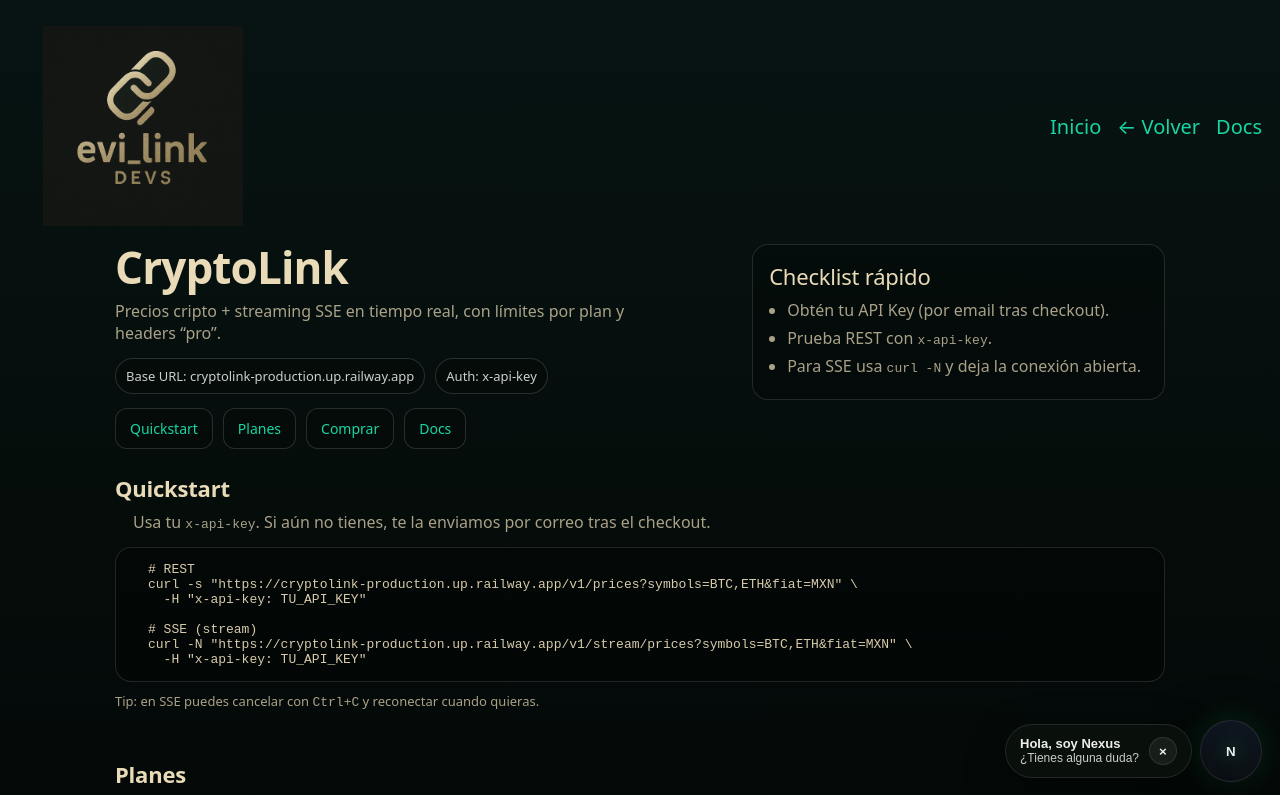
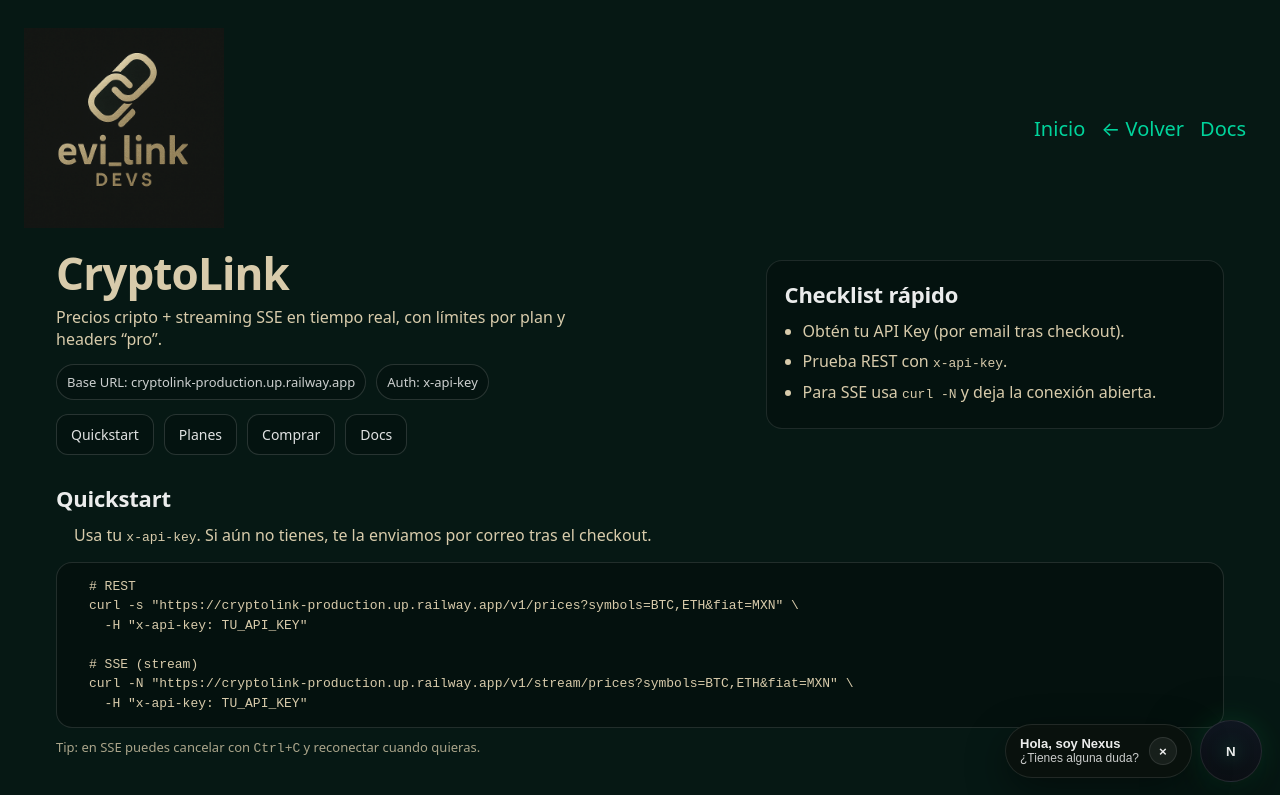
Before and after one commit to IanMartin16/evilink, a Next.js app: page /products/cryptolink in a window 1280 px wide. Shown: the top 795 px of the page. Built offline with nearby package versions, Linux system fonts and the light colour scheme.

Commit message:
Add some info updates

```diff
--- a/app/data/products.ts
+++ b/app/data/products.ts
@@ -23,7 +23,7 @@ export const PRODUCTOS: Producto[] = [
       "Stripe webhooks → email + DB",
     ],
     tag: "Railway · Stripe · Resend · Postgres",
-    links: [{ label: "Landing + Docs →", href: "/productos/cryptolink" }],
+    links: [{ label: "Landing + Docs →", href: "/products/cryptolink" }],
     destacado: true,
   },
   {
--- a/app/products/cryptolink/cryptolink.module.css
+++ b/app/products/cryptolink/cryptolink.module.css
@@ -1,6 +1,6 @@
 .page{
   min-height: 100vh;
-  padding: 28px 18px 40px;
+  padding: 26px 18px 42px;
   color: rgba(234,219,184,.92);
 
   /* Midnight green vibe (sin glass raro) */
@@ -12,15 +12,6 @@
 }
 
 /* Header */
-.header{
-  max-width: 1050px;
-  margin: 0 auto 6px;
-  display: flex;
-  align-items: center;
-  justify-content: space-between;
-  gap: 16px;
-}
-
 .brand{
   display: flex;
   align-items: center;
@@ -49,11 +40,7 @@
 
 /* Hero */
 .hero{
-  max-width: 1050px;
-  margin: 0 auto 6px;
-  display: grid;
-  grid-template-columns: 1.2fr .8fr;
-  gap: 18px;
+  padding: 4px 0 10px;
 }
 
 @media (max-width: 900px){
@@ -129,42 +116,12 @@
 
 /* Secciones */
 .section{
-  max-width: 1050px;
-  margin: 0 auto;
   padding: 18px 0;
-}
-
-.h2{
-  margin: 0 0 8px;
-  font-size: 22px;
-  letter-spacing: -0.01em;
 }
 
 .p{
   margin: 0;
   color: rgba(234,219,184,.92);
-}
-
-.panel{
-  border: 1px solid rgba(255,255,255,.12);
-  background: rgba(0,0,0,.22);
-  border-radius: 16px;
-  padding: 16px 16px;
-}
-
-.panelTitle{
-  font-weight: 700;
-  margin-bottom: 10px;
-  color: rgba(255,255,255,.92);
-}
-
-.list{
-  margin: 0;
-  padding-left: 18px;
-  color: rgba(234,219,184,.92);
-}
-.list li{
-  margin: 6px 0;
 }
 
 .codeBox{
@@ -343,3 +300,132 @@
   cursor: not-allowed;
   transform: none;
 }
+
+.page{
+  min-height: 100vh;
+  padding: 28px 18px 40px;
+  color: rgba(234,219,184,.92);
+  background:
+    radial-gradient(900px 450px at 15% 10%, rgba(0, 229, 168, .13), transparent 0%),
+    radial-gradient(700px 380px at 85% 15%, rgba(0, 179, 122, .10), transparent 0%),
+    radial-gradient(800px 500px at 50% 90%, rgba(0, 120, 90, .08), transparent 0%),
+    #061814;
+}
+
+/* ✅ nuevo: contenedor maestro */
+.container{
+  max-width: 1200px;
+  width: 100%;
+  margin: 0 auto;
+  padding: 0 16px;
+}
+
+@media (max-width: 640px) {
+  .container{ padding: 0 24px; }
+}
+
+/* Header local (sin herencia global) */
+.header{
+  margin-bottom: 18px;
+}
+
+.headerShell{
+  display: flex;
+  align-items: center;
+  justify-content: space-between;
+  gap: 16px;
+}
+
+.headerRow{
+  max-width: 1050px;
+  margin: 0 auto;
+  padding: 0 18px;               /* igual que tu page padding horizontal */
+  display: flex;
+  align-items: center;
+  justify-content: space-between;
+  gap: 16px;
+}
+.headerRowRight{
+  display: flex;
+  justify-content: flex-end;
+  align-items: center;
+}
+
+.logoBlock{
+  flex: 0 0 auto;
+  padding-left: 6px;
+  display: flex;
+  align-items: center;
+}
+
+.logoBlock img{
+  height: 200px;
+  width: auto;
+  display: block;
+  flex-shrink: 0;
+}
+
+.navLinks{
+  display: flex;
+  gap: 16px;
+  align-items: center;
+}
+
+.navLinks a{
+  color: rgba(0,229,168,.92) !important;
+  text-decoration: none;
+  font-size: 20px;
+}
+
+.navLinks a:hover{
+  color: rgba(0,229,168,1) !important;
+}
+
+.heroInner{
+  display:grid;
+  grid-template-columns: 1.2fr .8fr;
+  gap: 22px;
+  align-items: start; /* 🔥 importante: alinea al inicio */
+}
+
+@media (max-width: 900px) {
+  .heroInner { grid-template-columns: 1fr; }
+  .heroRight { padding-top: 0;}
+}
+
+/* Panel (Checklist / cards) */
+.panel{
+  border: 1px solid rgba(255,255,255,.10);
+  background: rgba(0,0,0,.22);
+  border-radius: 16px;
+  padding: 18px;
+}
+
+/* Títulos dentro de paneles */
+.panelTitle,
+.h2{
+  margin: 0 0 10px 0;
+  font-weight: 700;
+  color: rgba(255,255,255,.92);
+}
+
+.h2{
+  font-size: 22px;
+  letter-spacing: -0.01em;
+}
+
+/* Listas (ul) */
+.list{
+  margin: 0;
+  padding-left: 18px;
+  line-height: 1.5;
+  color: rgba(234,219,184,.92);
+}
+
+.list li{
+  margin: 6px 0;
+}
+
+.heroRight{
+  padding-top: 10px; /* prueba 0, 6, 10 según tu ojo */
+}
--- a/app/products/cryptolink/page.tsx
+++ b/app/products/cryptolink/page.tsx
@@ -1,14 +1,12 @@
 // app/products/cryptolink/page.tsx
 "use client";
 
-import Link from "next/link";
 import dynamic from "next/dynamic";
 import styles from "./cryptolink.module.css";
 import PlanBuyButton from "./PlanBuyButton";
 
 const PurchaseWidget = dynamic(() => import("./PurchaseWidget"), { ssr: false });
 const PurchaseStatusBanner = dynamic(() => import("./PurchaseStatusBanner"), { ssr: false });
-
 
 type PlanKey = "BUSINESS" | "PRO";
 
@@ -44,7 +42,6 @@ function PlanCard({
         <div className={styles.planNote}>FREE se usa con API key demo (sin checkout).</div>
       ) : (
         <div className={styles.planCta}>
-          {/* Tu botón separado (mejor UX y no rompe layout) */}
           <PlanBuyButton plan={planKey!} />
         </div>
       )}
@@ -56,25 +53,30 @@ export default function CryptoLinkPage() {
   const baseUrl = "https://cryptolink-production.up.railway.app";
 
   return (
-    <main className="page">
+    <main className={styles.page}>
       {/* Header */}
-      <header className="nav">
-        <div className="logo-block">
+      <header className={styles.header}>
+        <div className={styles.headerShell}>
+          <div className={styles.logoBlock}>
            <img src="/logo-horizontal.png" alt="evi_link devs logo" />
           </div>
-        <div className={styles.brand}>
 
-        </div>
-
-        <nav className="nav-links">
+          <div className={styles.container}>
+            <div className={styles.headerRowRight}>
+             <nav className={styles.navLinks}>
               <a href="/">Inicio</a>
               <a href="/#products">← Volver</a>
               <a href="/products/cryptolink/docs">Docs</a>
              </nav>
+            </div>
+          </div>
+         </div>
         </header>
 
-      {/* HERO (ya NO usa className="page") */}
+      {/* HERO */}
       <section className={styles.hero}>
+        <div className={styles.container}>
+          <div className={styles.heroInner}>
             <div className={styles.heroLeft}>
               <PurchaseStatusBanner />
 
@@ -114,10 +116,13 @@ export default function CryptoLinkPage() {
                 </ul>
               </div>
             </div>
+          </div>
+        </div>
       </section>
 
-      {/* QUICKSTART (ya NO usa className="page") */}
+      {/* QUICKSTART */}
       <section id="quickstart" className={styles.section}>
+        <div className={styles.container}>
           <h2 className={styles.h2}>Quickstart</h2>
           <p className={styles.list}>
             Usa tu <code>x-api-key</code>. Si aún no tienes, te la enviamos por correo tras el checkout.
@@ -138,10 +143,12 @@ curl -N "${baseUrl}/v1/stream/prices?symbols=BTC,ETH&fiat=MXN" \\
           <p className={styles.tip}>
             Tip: en SSE puedes cancelar con <code>Ctrl+C</code> y reconectar cuando quieras.
           </p>
+        </div>
       </section>
 
-      {/* PLANES (sin anidar purchase adentro) */}
+      {/* PLANES */}
       <section id="planes" className={styles.section}>
+        <div className={styles.container}>
           <h2 className={styles.h2}>Planes</h2>
 
           <div className={styles.grid}>
@@ -153,19 +160,22 @@ curl -N "${baseUrl}/v1/stream/prices?symbols=BTC,ETH&fiat=MXN" \\
           <div className={styles.note}>
             <strong>Headers útiles:</strong> <code>X-Plan</code>, <code>X-RateLimit-*</code>, <code>X-Request-Id</code>.
           </div>
+        </div>
       </section>
 
-      {/* PURCHASE (sección separada) */}
+      {/* PURCHASE */}
       <section id="purchase" className={styles.section}>
+        <div className={styles.container}>
           <PurchaseStatusBanner />
-
           <h2 className={styles.h2}>Comprar</h2>
           <p className={styles.p}>Te enviamos tu API Key por correo en cuanto se confirme el pago.</p>
           <PurchaseWidget />
+        </div>
       </section>
 
-      {/* DOCS (ya NO usa className="page") */}
+      {/* DOCS */}
       <section id="docs" className={styles.section}>
+        <div className={styles.container}>
           <h2 className={styles.h2}>Docs</h2>
 
           <div className={styles.twoCols}>
@@ -192,12 +202,15 @@ curl -N "${baseUrl}/v1/stream/prices?symbols=BTC,ETH&fiat=MXN" \\
               </ul>
             </div>
           </div>
+        </div>
       </section>
 
       <footer className={styles.footer}>
+        <div className={styles.container}>
           <span>© {new Date().getFullYear()} evi_link devs</span>
           <span className={styles.footerDot}>•</span>
           <span>CryptoLink en desarrollo activo</span>
+        </div>
       </footer>
     </main>
   );
```
Also changed, not shown: app/page.tsx (+22 -23 lines), 1 other file (tests, documents, lock files or other folders). Lines whose indentation alone changed are shown as unchanged.
